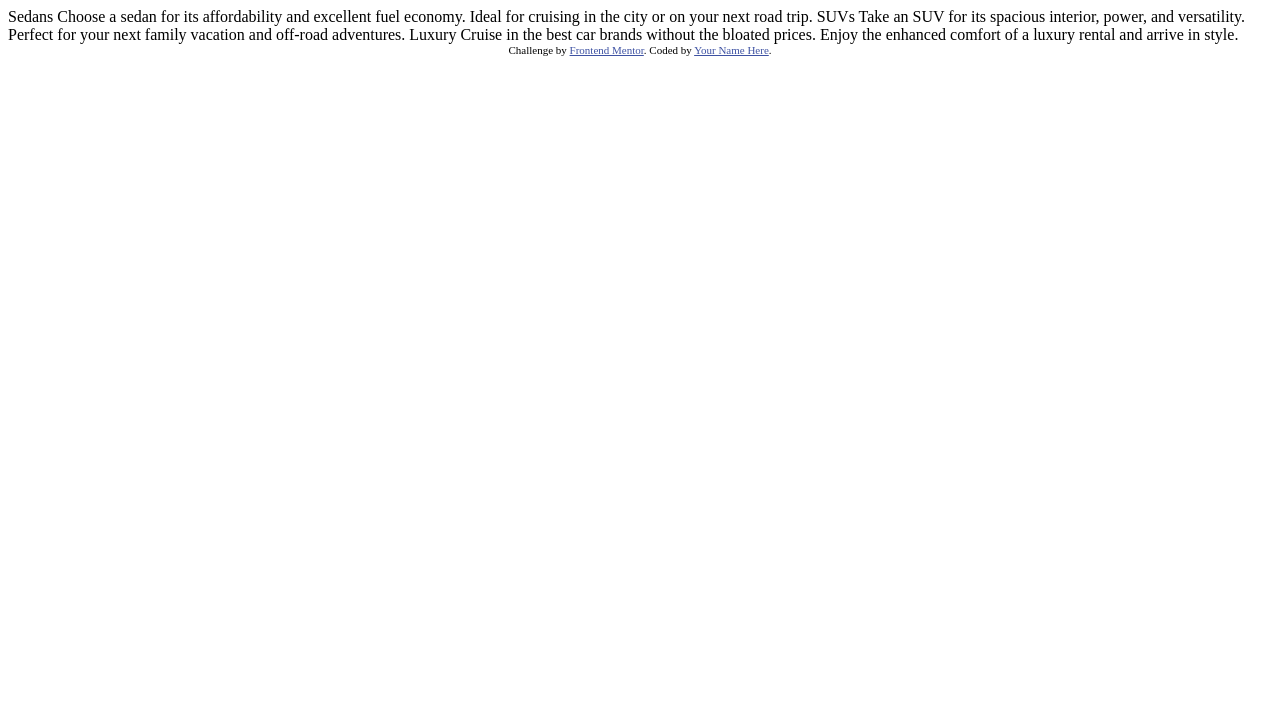
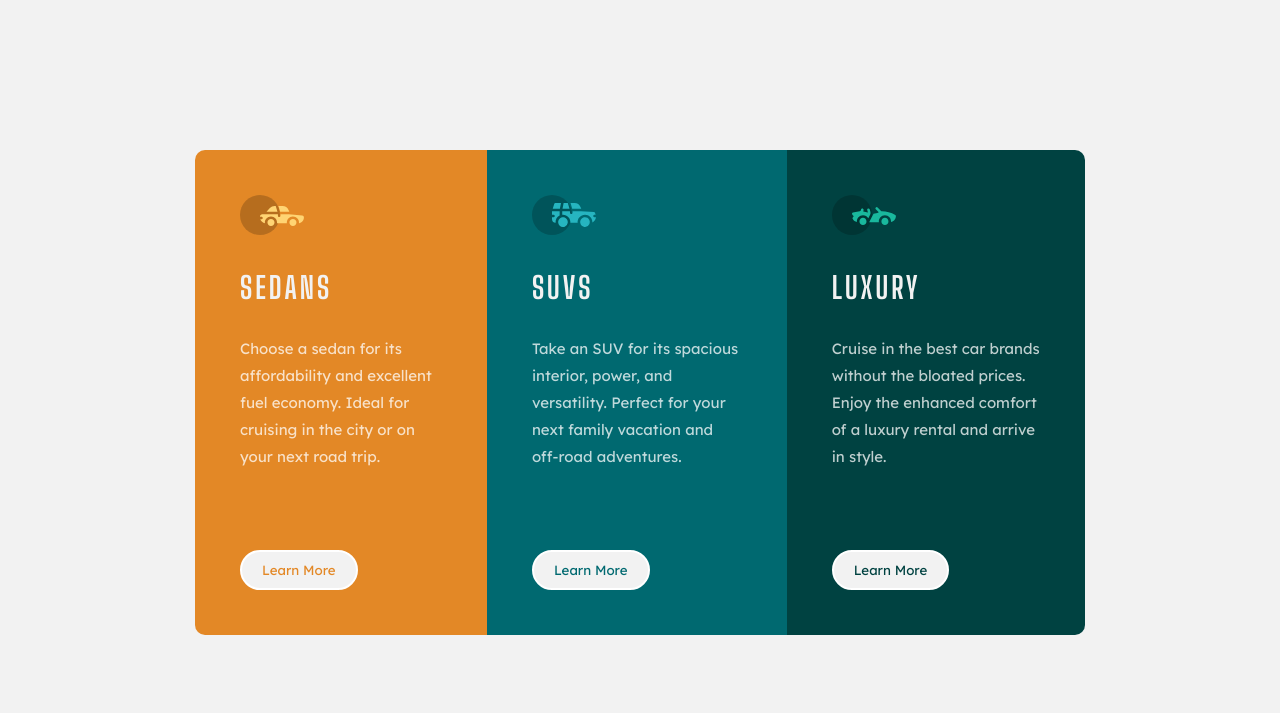
Before and after one commit to xlxmht/3-column-preview-card, a plain HTML site: page index.html in a window 1280 px wide. Drawn offline with Linux system fonts and the light colour scheme.

Commit message:
completed ui design

```diff
--- a/index.html
+++ b/index.html
@@ -4,33 +4,56 @@
   <meta charset="UTF-8">
   <meta name="viewport" content="width=device-width, initial-scale=1.0"> <!-- displays site properly based on user's device -->
 
-  <link rel="icon" type="image/png" sizes="32x32" href="./images/favicon-32x32.png">
+  <!-- <link rel="icon" type="image/png" sizes="32x32" href="./images/favicon-32x32.png"> -->
+  <link rel="preconnect" href="https://fonts.gstatic.com">
+  <link href="https://fonts.googleapis.com/css2?family=Big+Shoulders+Display:wght@700&family=Lexend+Deca&display=swap" rel="stylesheet">
 
   <title>Frontend Mentor | 3-column preview card component</title>
-
-  <!-- Feel free to remove these styles or customise in your own stylesheet 👍 -->
-  <style>
-    .attribution { font-size: 11px; text-align: center; }
-    .attribution a { color: hsl(228, 45%, 44%); }
-  </style>
+  <link rel="stylesheet" href="style.css">
 </head>
 <body>
 
-  Sedans
+  <div class="container">
+    <div class="card__wrapper">
+      <div id="card__container_one">
+        <div class="card__logo">
+          <img src="./images/icon-sedans.svg">
+        </div>
+        <h1 class="card__header">Sedans</h1>
+        <div class="card__body">
           Choose a sedan for its affordability and excellent fuel economy. Ideal for cruising in the city
           or on your next road trip.
-
-  SUVs
+        </div>
+        <button class="card__button">Learn More</button>
+      </div>
+      <div id="card__container_two">
+        <div class="card__logo">
+          <img src="./images/icon-suvs.svg">
+        </div>
+        <h1 class="card__header">SUVs</h1>
+        <div class="card__body">
           Take an SUV for its spacious interior, power, and versatility. Perfect for your next family vacation
           and off-road adventures.
-
-  Luxury
+        </div>
+        <button class="card__button">Learn More</button>
+      </div>
+      <div id="card__container_three">
+        <div class="card__logo">
+          <img src="./images/icon-luxury.svg">
+        </div>
+        <h1 class="card__header">Luxury</h1>
+        <div class="card__body">
           Cruise in the best car brands without the bloated prices. Enjoy the enhanced comfort of a luxury
           rental and arrive in style.
+        </div>
+        <button class="card__button">Learn More</button>
+      </div>
+    </div>
+  </div>
 
-  <div class="attribution">
+  <!-- <div class="attribution">
     Challenge by <a href="https://www.frontendmentor.io?ref=challenge" target="_blank">Frontend Mentor</a>.
-    Coded by <a href="#">Your Name Here</a>.
-  </div>
+    Coded by <a href="#">Mohit Khalkho</a>.
+  </div> -->
 </body>
 </html>
--- /dev/null
+++ b/style.css
@@ -0,0 +1,130 @@
+:root {
+  --color-orange: hsl(31, 77%, 52%);
+  --color-dark-cyan: hsl(184, 100%, 22%);
+  --color-very-dark-cyan: hsl(179, 100%, 13%);
+  --color-transparent-white: hsla(0, 0%, 100%, 0.75);
+  --color-very-light-grey: hsl(0, 0%, 95%);
+}
+
+* {
+  margin: 0;
+  padding: 0;
+  box-sizing: border-box;
+}
+
+body {
+  background-color: var(--color-very-light-grey);
+  color: #fff;
+  font-family: "Lexend Deca", sans-serif;
+  font-size: 15px;
+}
+
+.container {
+  display: flex;
+  margin: 2em auto;
+}
+
+.card__wrapper {
+  display: flex;
+  margin: 5em 1em;
+  flex-direction: column;
+}
+
+#card__container_one {
+  background-color: var(--color-orange);
+}
+
+#card__container_one {
+  border-radius: 10px 10px 0 0;
+}
+
+#card__container_three {
+  border-radius: 0 0 10px 10px;
+}
+
+#card__container_two {
+  background-color: var(--color-dark-cyan);
+}
+
+#card__container_three {
+  background-color: var(--color-very-dark-cyan);
+}
+
+#card__container_one, #card__container_two, #card__container_three {
+  padding: 3em;
+}
+
+.card__header {
+  color: var(--color-very-light-grey);
+  font-family: "Big Shoulders Display", cursive;
+  letter-spacing: 0.1em;
+  padding-top: 1em;
+  padding-bottom: 1em;
+  text-transform: uppercase;
+}
+
+.card__body {
+  font-family: "Lexend Deca", sans-serif;
+  line-height: 1.8em;
+  color: var(--color-transparent-white);
+}
+
+.card__button {
+  font-family: "Lexend Deca", sans-serif;
+  margin-top: 3em;
+  background-color: var(--color-very-light-grey);
+  border: 2px solid #fff;
+  border-radius: 30px;
+  padding: 10px 20px;
+  cursor: pointer;
+  transition: all 0.2s ease-in;
+}
+
+#card__container_one .card__button {
+  color: var(--color-orange);
+}
+
+#card__container_one .card__button:hover {
+  background-color: var(--color-orange);
+  color: var(--color-very-light-grey);
+}
+
+#card__container_two .card__button {
+  color: var(--color-dark-cyan);
+}
+
+#card__container_two .card__button:hover {
+  background-color: var(--color-dark-cyan);
+  color: var(--color-very-light-grey);
+}
+
+#card__container_three .card__button {
+  color: var(--color-very-dark-cyan);
+}
+
+#card__container_three .card__button:hover {
+  background-color: var(--color-very-dark-cyan);
+  color: var(--color-very-light-grey);
+}
+
+.attribution { color: #000; font-size: 11px; text-align: center; }
+.attribution a { color: hsl(228, 45%, 44%); }
+
+@media screen and (min-width: 768px) {
+  .container {
+    max-width: 920px;
+    margin: 5em auto;
+  }
+  .card__wrapper {
+    flex-direction: row;
+  }
+  #card__container_one {
+    border-radius: 10px 0 0 10px;
+  }
+  #card__container_three {
+    border-radius: 0 10px 10px 0;
+  }
+  .card__button {
+    margin-top: 6em;
+  }
+}
```
Also changed, not shown: 1 other file. Lines whose indentation alone changed are shown as unchanged.
